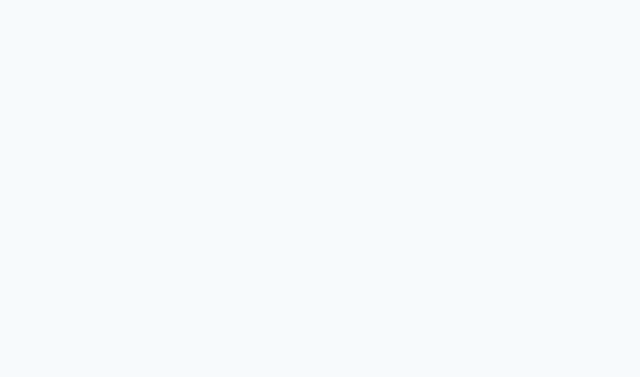
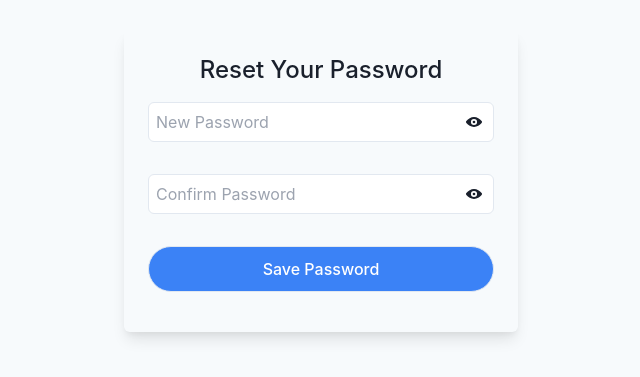
Before and after one commit to SoloBaChi/Bclics, a React (Vite) app in the folder frontend/: page /reset-password in a window 1280 px wide. Before the commit this address had no page. Shown: the part 219-596 px from the top of the page, without its empty margins (319-959 px from the left). Built offline with nearby package versions, Linux system fonts and the light colour scheme.

Commit message:
Done with the Auth UI

```diff
--- a/frontend/src/Auth/ResetPassword.jsx
+++ b/frontend/src/Auth/ResetPassword.jsx
@@ -0,0 +1,159 @@
+import React, { useState } from "react";
+import {
+  Box,
+  useToast,
+  InputGroup,
+  InputRightElement,
+  IconButton,
+  Spinner,
+} from "@chakra-ui/react";
+import { ViewIcon, ViewOffIcon } from "@chakra-ui/icons";
+import { Link , useNavigate } from "react-router-dom";
+
+const ResetPassword = () => {
+  const [inputs, setInputs] = useState({ username: "", password: "" });
+  const [showPassword, setShowPassword] = useState(false); // State to toggle password visibility
+  const toast = useToast();
+  const[loading,setLoading] = useState(false)
+  const navigate = useNavigate();
+
+  const handleChange = (e) => {
+    setInputs({ ...inputs, [e.target.name]: e.target.value });
+  };
+
+  const handleSubmit = async () => {
+     setLoading(true)
+    const { username, password } = inputs;
+
+    // Validate if fields are empty
+    if (!username || !password) {
+      const missingFields = [];
+      if (!username) missingFields.push("Email or Username");
+      if (!password) missingFields.push("Password");
+      toast({
+        title: "Missing fields",
+        description: `Please provide: ${missingFields.join(", ")}`,
+        status: "error",
+        duration: 3000,
+        isClosable: true,
+      });
+      setLoading(false)
+      return;
+    }
+
+    try {
+       const res = await fetch("https://bclics-app.vercel.app/api/users/login", {
+        method: "POST",
+        headers: {
+          "Content-Type": "application/json",
+        },
+        body: JSON.stringify(inputs),
+        credentials: 'include',  // Ensure cookies are included in the request
+      });
+
+      const data = await res.json();
+
+      // Handle server responses
+      if (!res.ok) {
+        toast({
+          title: "Login failed",
+          description: data.message || "Invalid login credentials.",
+          status: "error",
+          duration: 3000,
+          isClosable: true,
+        });
+        return;
+      }
+
+      // Success
+      toast({
+        title: "Login successful!",
+        description: "Welcome back!",
+        status: "success",
+        duration: 3000,
+        isClosable: true,
+      });
+
+      navigate("/dashboard"); // Redirect to home page on successful login
+    } catch (error) {
+      // Handle unexpected errors
+      toast({
+        title: "An error occurred.",
+        description: error.message,
+        status: "error",
+        duration: 3000,
+        isClosable: true,
+      });
+    }
+    finally{
+      setLoading(false)
+    }
+  };
+
+  return (
+    <Box
+      minHeight="100vh"
+      display="flex"
+      alignItems="center"
+      justifyContent="center"
+      p={6}
+    >
+      <Box
+        p={6}
+        boxShadow="lg"
+        borderRadius="md"
+        mx="auto"
+        textAlign="center"
+        className="basis-[100%] sm:basis-[72%] lg:basis-[48%] xl:basis-[32%]"
+      >
+        <form onSubmit={handleSubmit}>
+         <h2 className="font-medium text-2xl mb-4">Reset Your Password</h2>
+        <div className="form-field rounded-md mb-8">
+         <InputGroup>
+         <input type="password"
+          className="border rounded-md focus:border-2 focus:border-blue-400"
+          placeholder="New Password"
+           />
+            <InputRightElement>
+            <IconButton
+              variant="ghost"
+              icon={showPassword ? <ViewOffIcon /> : <ViewIcon />}
+              onClick={() => setShowPassword(!showPassword)}
+            />
+          </InputRightElement>
+          </InputGroup>
+        </div>
+
+        <div className="form-field rounded-md mb-8">
+         <InputGroup>
+         <input type="password"
+          className="border rounded-md focus:border-2 focus:border-blue-400"
+          placeholder="Confirm Password"
+           />
+            <InputRightElement>
+            <IconButton
+              variant="ghost"
+              icon={showPassword ? <ViewOffIcon /> : <ViewIcon />}
+              onClick={() => setShowPassword(!showPassword)}
+            />
+          </InputRightElement>
+          </InputGroup>
+        </div>
+
+          <div className="form-field mb-4">
+            <button className="font-medium text-white text-md border inline-block w-full
+            p-2.5 rounded-full bg-blue-500">
+            {
+             loading ? <Spinner animationDuration="0.8s"/> : "Save Password"
+            }
+              </button>
+          </div>
+
+        </form>
+
+      </Box>
+    </Box>
+  );
+}
+
+export default ResetPassword;
--- a/frontend/src/Auth/VerifyForgotPassword.jsx
+++ b/frontend/src/Auth/VerifyForgotPassword.jsx
@@ -142,8 +142,10 @@ const VerifyForgotPassword = () => {
            ))}
         </div>
 
-        <div className="form-field otp-field">
-          <button className="font-medium text-white text-md border inline-block w-full
+        <div className="form-field">
+          <button
+          onClick={navigate("/reset-password")}
+          className="font-medium text-white text-md border inline-block w-full
             p-2.5 rounded-full bg-blue-500 disabled:bg-blue-100"
           disabled={!otpInput[otpInput.length - 1]}>
            {
--- a/frontend/src/Routes/RouteIndex.jsx
+++ b/frontend/src/Routes/RouteIndex.jsx
@@ -7,6 +7,7 @@ import Home from "../portal/pages/Dashboard/Home";
 import ProtectedRoute from "../Auth/ProtectedRoute";
 import ForgotPassword from "../Auth/ForgotPassword";
 import VerifyForgotPassword from "../Auth/VerifyForgotPassword";
+import ResetPassword from "../Auth/ResetPassword";
 // import Home from "../portal/pages/Home";
 
 const RouteIndex  =  () => {
@@ -19,6 +20,7 @@ return (
         <Route path="/signup" element={<Signup />} />
         <Route path="/forgot-password" element={<ForgotPassword />} />
         <Route path="/verify-forgot-password" element={<VerifyForgotPassword />} />
+        <Route path="/reset-password" element={<ResetPassword />} />
 
 
         {/* DASHBOARD ROUTES */}
```
